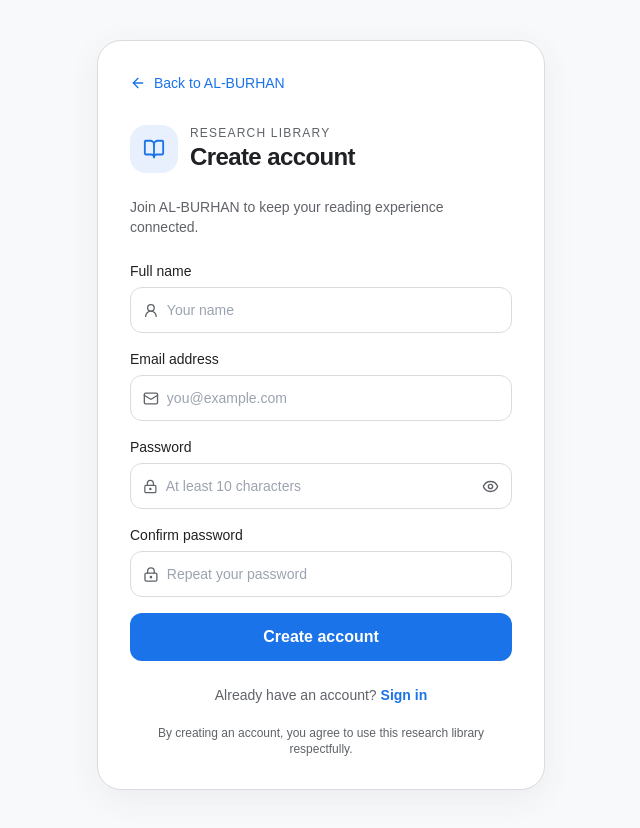
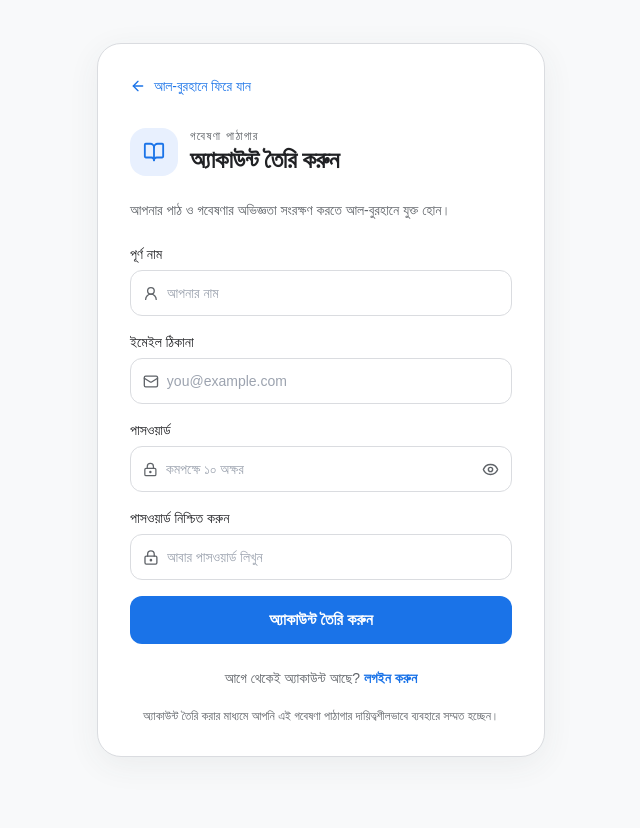
Before and after one commit to masudrana430/al-burhan-nextjs-prisma-blog, a Next.js app: page /register in a window 1280 px wide. Shown: the whole page, without its empty margins (319-959 px from the left). After the commit the page ends 800 px from the top, so only its background shows below. Built offline with nearby package versions, Linux system fonts and the light colour scheme.

Commit message:
i18n: translate authentication screens into Bengali

```diff
--- a/app/register/page.tsx
+++ b/app/register/page.tsx
@@ -10,16 +10,16 @@ export default function RegisterPage() {
   const router = useRouter();
   const [name,setName] = useState('');
   const [email,setEmail] = useState('');
-  const [password,setPassword] = useState('');
+  const [password,setপাসওয়ার্ড] = useState('');
   const [confirm,setConfirm] = useState('');
-  const [showPassword,setShowPassword] = useState(false);
+  const [showপাসওয়ার্ড,setShowপাসওয়ার্ড] = useState(false);
   const [loading,setLoading] = useState(false);
   const [error,setError] = useState('');
 
   async function handleSubmit(event: FormEvent<HTMLFormElement>) {
     event.preventDefault();
     setError('');
-    if (password !== confirm) { setError('Passwords do not match.'); return; }
+    if (password !== confirm) { setError('পাসওয়ার্ডs do not match.'); return; }
     setLoading(true);
     try {
       const response = await fetch('/api/register', {
@@ -42,30 +42,30 @@ export default function RegisterPage() {
   return (
     <main className="auth-page min-h-screen flex items-center justify-center px-4 py-10">
       <section className="auth-panel w-full max-w-md rounded-3xl border p-6 sm:p-8">
-        <Link href="/" className="auth-back inline-flex items-center gap-2 text-sm mb-8"><ArrowLeft size={16}/> Back to AL-BURHAN</Link>
+        <Link href="/" className="auth-back inline-flex items-center gap-2 text-sm mb-8"><ArrowLeft size={16}/> আল-বুরহানে ফিরে যান</Link>
         <div className="flex items-center gap-3 mb-6">
           <div className="auth-logo h-12 w-12 rounded-2xl flex items-center justify-center"><BookOpen size={22}/></div>
-          <div><p className="text-xs uppercase tracking-widest auth-muted">Research Library</p><h1 className="text-2xl font-semibold tracking-tight">Create account</h1></div>
+          <div><p className="text-xs uppercase tracking-widest auth-muted">গবেষণা পাঠাগার</p><h1 className="text-2xl font-semibold tracking-tight">অ্যাকাউন্ট তৈরি করুন</h1></div>
         </div>
-        <p className="auth-muted text-sm mb-6">Join AL-BURHAN to keep your reading experience connected.</p>
+        <p className="auth-muted text-sm mb-6">আপনার পাঠ ও গবেষণার অভিজ্ঞতা সংরক্ষণ করতে আল-বুরহানে যুক্ত হোন।</p>
         {error && <p role="alert" className="auth-error rounded-xl px-3 py-2.5 text-sm mb-4">{error}</p>}
         <form onSubmit={handleSubmit} className="space-y-4">
-          <label className="block text-sm font-medium">Full name
-            <span className="auth-input-wrap mt-1.5 flex items-center gap-2 rounded-xl border px-3"><UserRound size={17}/><input required minLength={2} maxLength={80} autoComplete="name" value={name} onChange={e=>setName(e.target.value)} placeholder="Your name" className="w-full py-3 bg-transparent outline-none"/></span>
+          <label className="block text-sm font-medium">পূর্ণ নাম
+            <span className="auth-input-wrap mt-1.5 flex items-center gap-2 rounded-xl border px-3"><UserRound size={17}/><input required minLength={2} maxLength={80} autoComplete="name" value={name} onChange={e=>setName(e.target.value)} placeholder="আপনার নাম" className="w-full py-3 bg-transparent outline-none"/></span>
           </label>
-          <label className="block text-sm font-medium">Email address
+          <label className="block text-sm font-medium">ইমেইল ঠিকানা
             <span className="auth-input-wrap mt-1.5 flex items-center gap-2 rounded-xl border px-3"><Mail size={17}/><input required type="email" autoComplete="email" value={email} onChange={e=>setEmail(e.target.value)} placeholder="you@example.com" className="w-full py-3 bg-transparent outline-none"/></span>
           </label>
-          <label className="block text-sm font-medium">Password
-            <span className="auth-input-wrap mt-1.5 flex items-center gap-2 rounded-xl border px-3"><LockKeyhole size={17}/><input required minLength={10} maxLength={128} type={showPassword?'text':'password'} autoComplete="new-password" value={password} onChange={e=>setPassword(e.target.value)} placeholder="At least 10 characters" className="w-full py-3 bg-transparent outline-none"/><button type="button" aria-label={showPassword?'Hide password':'Show password'} onClick={()=>setShowPassword(v=>!v)}>{showPassword?<EyeOff size={17}/>:<Eye size={17}/>}</button></span>
+          <label className="block text-sm font-medium">পাসওয়ার্ড
+            <span className="auth-input-wrap mt-1.5 flex items-center gap-2 rounded-xl border px-3"><LockKeyhole size={17}/><input required minLength={10} maxLength={128} type={showপাসওয়ার্ড?'text':'password'} autoComplete="new-password" value={password} onChange={e=>setপাসওয়ার্ড(e.target.value)} placeholder="কমপক্ষে ১০ অক্ষর" className="w-full py-3 bg-transparent outline-none"/><button type="button" aria-label={showপাসওয়ার্ড?'Hide password':'Show password'} onClick={()=>setShowপাসওয়ার্ড(v=>!v)}>{showপাসওয়ার্ড?<EyeOff size={17}/>:<Eye size={17}/>}</button></span>
           </label>
-          <label className="block text-sm font-medium">Confirm password
-            <span className="auth-input-wrap mt-1.5 flex items-center gap-2 rounded-xl border px-3"><LockKeyhole size={17}/><input required type="password" autoComplete="new-password" value={confirm} onChange={e=>setConfirm(e.target.value)} placeholder="Repeat your password" className="w-full py-3 bg-transparent outline-none"/></span>
+          <label className="block text-sm font-medium">পাসওয়ার্ড নিশ্চিত করুন
+            <span className="auth-input-wrap mt-1.5 flex items-center gap-2 rounded-xl border px-3"><LockKeyhole size={17}/><input required type="password" autoComplete="new-password" value={confirm} onChange={e=>setConfirm(e.target.value)} placeholder="আবার পাসওয়ার্ড লিখুন" className="w-full py-3 bg-transparent outline-none"/></span>
           </label>
-          <button disabled={loading} className="auth-primary w-full rounded-xl py-3 font-semibold disabled:opacity-60">{loading?'Creating account…':'Create account'}</button>
+          <button disabled={loading} className="auth-primary w-full rounded-xl py-3 font-semibold disabled:opacity-60">{loading?'অ্যাকাউন্ট তৈরি হচ্ছে…':'অ্যাকাউন্ট তৈরি করুন'}</button>
         </form>
-        <p className="text-sm text-center auth-muted mt-6">Already have an account? <Link className="auth-link font-semibold" href="/login">Sign in</Link></p>
-        <p className="auth-terms text-xs auth-muted text-center mt-5">By creating an account, you agree to use this research library respectfully.</p>
+        <p className="text-sm text-center auth-muted mt-6">আগে থেকেই অ্যাকাউন্ট আছে? <Link className="auth-link font-semibold" href="/login">লগইন করুন</Link></p>
+        <p className="auth-terms text-xs auth-muted text-center mt-5">অ্যাকাউন্ট তৈরি করার মাধ্যমে আপনি এই গবেষণা পাঠাগার দায়িত্বশীলভাবে ব্যবহারে সম্মত হচ্ছেন।</p>
       </section>
     </main>
   );
```
